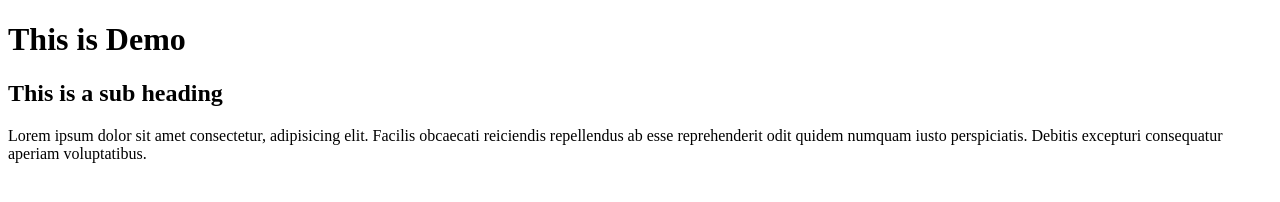
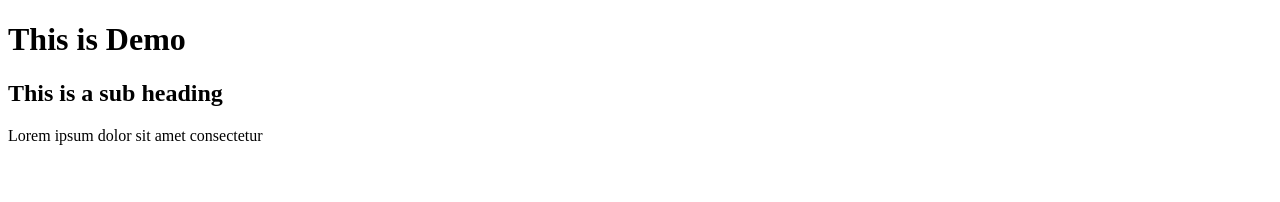
Before and after one commit to souravghoshofficial/GitDemo, a plain HTML site: page index.html in a window 1280 px wide. Drawn offline with Linux system fonts and the light colour scheme.

```diff
--- a/index.html
+++ b/index.html
@@ -9,10 +9,7 @@
         <h1>This is Demo</h1>
         <h2>This is a sub heading</h2>
         <p>
-            Lorem ipsum dolor sit amet consectetur, adipisicing elit. Facilis
-            obcaecati reiciendis repellendus ab esse reprehenderit odit quidem
-            numquam iusto perspiciatis. Debitis excepturi consequatur aperiam
-            voluptatibus.
+            Lorem ipsum dolor sit amet consectetur
         </p>
     </body>
 </html>
```
